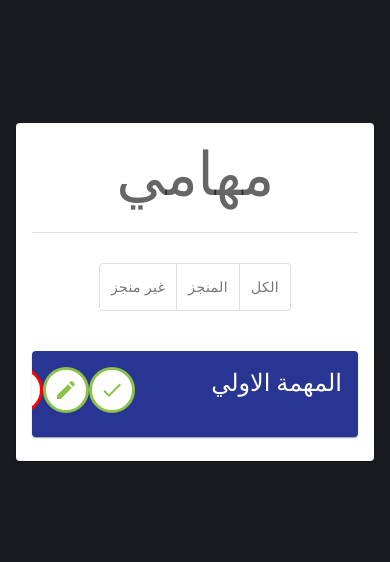
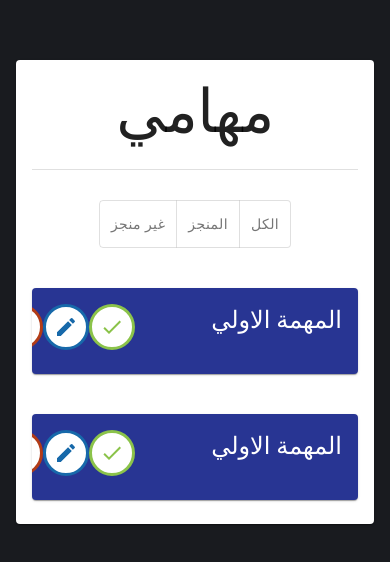
Before and after one commit to adhamTalatt/ReactTodoList, a React (Create React App) app: page / in a window 390 px wide. Shown: the part 130-692 px from the top of the page. Built offline with nearby package versions, Linux system fonts and the light colour scheme.

Commit message:
finsh todo compontent and todoList component without responsive

```diff
--- a/src/App.css
+++ b/src/App.css
@@ -36,3 +36,20 @@
     transform: rotate(360deg);
   }
 }
+.iconButton {
+  transition: all 0.3s !important;
+}
+.iconButton:hover {
+  background-color: #c5c5c5 !important;
+  box-shadow: 0px 7px 7px rgba(0, 0, 0, 0.4);
+}
+
+.todoCard {
+  transition: all 0.3s !important;
+}
+
+.todoCard:hover {
+  padding-top: 10px;
+  padding-bottom: 10px;
+  box-shadow: 0px 7px 7px rgba(0, 0, 0, 0.4);
+}
--- a/src/comoponents/Todo.js
+++ b/src/comoponents/Todo.js
@@ -15,6 +15,7 @@ export default function Todo() {
   return (
     <div>
       <Card
+        className="todoCard"
         sx={{
           minWidth: 275,
           background: "#283593",
@@ -37,28 +38,31 @@ export default function Todo() {
               alignItems="center"
             >
               <IconButton
+                className="iconButton"
                 sx={{
                   color: "#8bc34a",
                   background: "white",
-                  border: "3px solid #8bc34a ",
+                  border: "3px solid #8bc34a",
                 }}
               >
                 <CheckIcon />
               </IconButton>
               <IconButton
+                className="iconButton"
                 sx={{
-                  color: "#8bc34a",
+                  color: "#1769aa",
                   background: "white",
-                  border: "3px solid #8bc34a ",
+                  border: "3px solid #1769aa",
                 }}
               >
                 <EditIcon />
               </IconButton>
               <IconButton
+                className="iconButton"
                 sx={{
-                  color: "red",
+                  color: "#b23c17",
                   background: "white",
-                  border: "3px solid red ",
+                  border: "3px solid #b23c17",
                 }}
               >
                 <DeleteIcon />
--- a/src/comoponents/TodoList.js
+++ b/src/comoponents/TodoList.js
@@ -1,8 +1,6 @@
 import Container from "@mui/material/Container";
 import Card from "@mui/material/Card";
-import CardActions from "@mui/material/CardActions";
 import CardContent from "@mui/material/CardContent";
-import Button from "@mui/material/Button";
 import Typography from "@mui/material/Typography";
 import Divider from "@mui/material/Divider";
 import ToggleButton from "@mui/material/ToggleButton";
@@ -16,7 +14,7 @@ export default function TodoList() {
     <Container maxWidth="sm">
       <Card sx={{ minWidth: 275 }}>
         <CardContent>
-          <Typography variant="h2" color="text.secondary" gutterBottom>
+          <Typography variant="h2" gutterBottom>
             مهامي
           </Typography>
           <Divider />
@@ -36,6 +34,8 @@ export default function TodoList() {
 
           {/* Start ALL TODOS */}
           <Todo />
+          <Todo />
+
           {/* ====== End ALL TODOS */}
         </CardContent>
       </Card>
```
